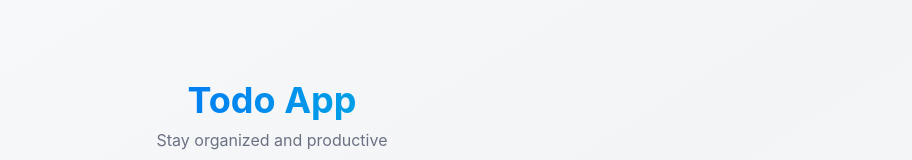
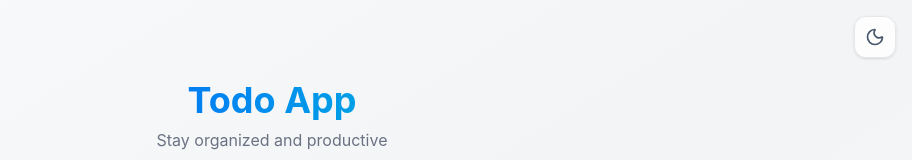
Before and after one commit to geoffreyxiaoai/todo_project, a React (Vite) app in the folder todo-app/: page / in a window 1280 px wide. Shown: the top 160 px of the page, without its empty margins (368-1280 px from the left). Built offline with nearby package versions, Linux system fonts and the light colour scheme.

Commit message:
feature: apply spec task - dark mode

```diff
--- a/todo-app/src/App.jsx
+++ b/todo-app/src/App.jsx
@@ -1,39 +1,59 @@
-import { QueryClient, QueryClientProvider } from '@tanstack/react-query';
-import { useMemo, useState } from 'react';
-import { useTodos } from './hooks/useTodos';
-import TodoInput from './components/TodoInput';
-import TodoList from './components/TodoList';
-import TodoFilter from './components/TodoFilter';
-import ConfirmDialog from './components/ConfirmDialog';
+import { QueryClient, QueryClientProvider } from "@tanstack/react-query";
+import { useMemo, useState } from "react";
+import { useTodos } from "./hooks/useTodos";
+import { useTheme } from "./hooks/useTheme";
+import TodoInput from "./components/TodoInput";
+import TodoList from "./components/TodoList";
+import TodoFilter from "./components/TodoFilter";
+import ConfirmDialog from "./components/ConfirmDialog";
+import ThemeToggle from "./components/ThemeToggle";
 
 const queryClient = new QueryClient();
 
 function TodoApp() {
-  const [filter, setFilter] = useState('all');
+  const [filter, setFilter] = useState("all");
   const [pendingDelete, setPendingDelete] = useState(null);
-  const { todos, isLoading, isError, addTodo, toggleTodo, deleteTodo, isAdding } = useTodos();
+  const {
+    todos,
+    isLoading,
+    isError,
+    addTodo,
+    toggleTodo,
+    deleteTodo,
+    isAdding,
+  } = useTodos();
+  const { theme, toggleTheme } = useTheme();
 
   const filteredTodos = useMemo(() => {
     if (!todos) return todos;
-    if (filter === 'todo') return todos.filter((t) => !t.completed);
-    if (filter === 'done') return todos.filter((t) => t.completed);
+    if (filter === "todo") return todos.filter((t) => !t.completed);
+    if (filter === "done") return todos.filter((t) => t.completed);
     return todos;
   }, [todos, filter]);
 
   return (
-    <div className="min-h-screen bg-gradient-to-br from-gray-50 via-gray-100 to-gray-50 flex flex-col items-center py-20 px-4">
+    <div className="min-h-screen bg-gradient-to-br from-gray-50 via-gray-100 to-gray-50 dark:from-slate-900 dark:via-slate-800 dark:to-slate-900 flex flex-col items-center py-20 px-4 transition-colors duration-300">
+      {/* Theme toggle in top-right corner */}
+      <div className="fixed top-4 right-4 z-50">
+        <ThemeToggle theme={theme} onToggle={toggleTheme} />
+      </div>
+
       <div className="w-full max-w-md mb-8 text-center">
         <h1 className="text-4xl font-bold text-transparent bg-clip-text bg-gradient-to-r from-blue-600 to-cyan-500 mb-2">
           Todo App
         </h1>
-        <p className="text-gray-500">Stay organized and productive</p>
+        <p className="text-gray-500 dark:text-slate-400">
+          Stay organized and productive
+        </p>
       </div>
 
       <TodoInput onAdd={addTodo} isAdding={isAdding} />
       <TodoFilter value={filter} onChange={setFilter} />
 
       {isLoading ? (
-        <div className="text-gray-500 animate-pulse">Loading tasks...</div>
+        <div className="text-gray-500 dark:text-slate-400 animate-pulse">
+          Loading tasks...
+        </div>
       ) : isError ? (
         <div className="text-red-400">Error loading tasks</div>
       ) : (
--- a/todo-app/src/components/ConfirmDialog.jsx
+++ b/todo-app/src/components/ConfirmDialog.jsx
@@ -1,22 +1,33 @@
-import { clsx } from 'clsx';
+import { clsx } from "clsx";
 
-export default function ConfirmDialog({ open, title, description, onCancel, onConfirm }) {
+export default function ConfirmDialog({
+  open,
+  title,
+  description,
+  onCancel,
+  onConfirm,
+}) {
   if (!open) return null;
 
   return (
     <div className="fixed inset-0 z-50 flex items-center justify-center px-4">
-      <div className="absolute inset-0 bg-black/30 backdrop-blur-sm" />
-      <div className="relative w-full max-w-sm rounded-2xl bg-white shadow-2xl border border-gray-100 p-6">
+      <div className="absolute inset-0 bg-black/30 dark:bg-black/50 backdrop-blur-sm" />
+      <div className="relative w-full max-w-sm rounded-2xl bg-white dark:bg-slate-800 shadow-2xl border border-gray-100 dark:border-slate-700 p-6">
         <div className="mb-4">
-          <h3 className="text-lg font-semibold text-gray-800">{title}</h3>
-          <p className="mt-1 text-sm text-gray-500">{description}</p>
+          <h3 className="text-lg font-semibold text-gray-800 dark:text-slate-100">
+            {title}
+          </h3>
+          <p className="mt-1 text-sm text-gray-500 dark:text-slate-400">
+            {description}
+          </p>
         </div>
         <div className="flex justify-end gap-2">
           <button
             onClick={onCancel}
             className={clsx(
-              "px-4 py-2 rounded-xl text-sm font-semibold text-gray-600 cursor-pointer",
-              "hover:bg-gray-100 transition-all duration-200"
+              "px-4 py-2 rounded-xl text-sm font-semibold cursor-pointer",
+              "text-gray-600 dark:text-slate-300",
+              "hover:bg-gray-100 dark:hover:bg-slate-700 transition-all duration-200"
             )}
           >
             Cancel
--- /dev/null
+++ b/todo-app/src/components/ThemeToggle.jsx
@@ -0,0 +1,25 @@
+import { Sun, Moon } from "lucide-react";
+import { clsx } from "clsx";
+
+export default function ThemeToggle({ theme, onToggle }) {
+  const isDark = theme === "dark";
+
+  return (
+    <button
+      onClick={onToggle}
+      aria-label={isDark ? "Switch to light mode" : "Switch to dark mode"}
+      className={clsx(
+        "p-2.5 rounded-xl transition-all duration-300 cursor-pointer",
+        "bg-white/80 dark:bg-slate-800/80 border border-gray-200 dark:border-slate-600",
+        "hover:bg-gray-100 dark:hover:bg-slate-700",
+        "shadow-sm hover:shadow-md backdrop-blur-sm"
+      )}
+    >
+      {isDark ? (
+        <Sun size={20} className="text-amber-500" />
+      ) : (
+        <Moon size={20} className="text-slate-600" />
+      )}
+    </button>
+  );
+}
--- a/todo-app/src/components/TodoFilter.jsx
+++ b/todo-app/src/components/TodoFilter.jsx
@@ -1,15 +1,15 @@
-import { clsx } from 'clsx';
+import { clsx } from "clsx";
 
 const FILTERS = [
-  { key: 'all', label: 'All' },
-  { key: 'todo', label: 'Todo' },
-  { key: 'done', label: 'Done' },
+  { key: "all", label: "All" },
+  { key: "todo", label: "Todo" },
+  { key: "done", label: "Done" },
 ];
 
 export default function TodoFilter({ value, onChange }) {
   return (
     <div className="w-full max-w-md mb-6">
-      <div className="flex items-center gap-2 p-1.5 rounded-2xl bg-white/80 border border-gray-200 shadow-sm backdrop-blur">
+      <div className="flex items-center gap-2 p-1.5 rounded-2xl bg-white/80 dark:bg-slate-800/80 border border-gray-200 dark:border-slate-700 shadow-sm backdrop-blur">
         {FILTERS.map((filter) => (
           <button
             key={filter.key}
@@ -20,7 +20,7 @@ export default function TodoFilter({ value, onChange }) {
               "focus-visible:outline-none focus-visible:ring-2 focus-visible:ring-blue-500/50",
               value === filter.key
                 ? "bg-gradient-to-r from-blue-600 to-cyan-500 text-white shadow-lg shadow-blue-500/30"
-                : "text-gray-600 hover:text-blue-600 hover:bg-blue-50/70"
+                : "text-gray-600 dark:text-slate-400 hover:text-blue-600 dark:hover:text-blue-400 hover:bg-blue-50/70 dark:hover:bg-slate-700/70"
             )}
           >
             {filter.label}
--- a/todo-app/src/components/TodoInput.jsx
+++ b/todo-app/src/components/TodoInput.jsx
@@ -1,15 +1,15 @@
-import { useState } from 'react';
-import { Plus } from 'lucide-react';
-import { clsx } from 'clsx';
+import { useState } from "react";
+import { Plus } from "lucide-react";
+import { clsx } from "clsx";
 
 export default function TodoInput({ onAdd, isAdding }) {
-  const [text, setText] = useState('');
+  const [text, setText] = useState("");
 
   const handleSubmit = (e) => {
     e.preventDefault();
     if (text.trim()) {
       onAdd(text);
-      setText('');
+      setText("");
     }
   };
 
@@ -21,9 +21,11 @@ export default function TodoInput({ onAdd, isAdding }) {
         onChange={(e) => setText(e.target.value)}
         placeholder="Add a new task..."
         className={clsx(
-          "w-full px-6 py-4 text-lg bg-white border border-gray-200 rounded-2xl shadow-sm",
-          "text-gray-900 placeholder-gray-400 outline-none transition-all duration-300",
-          "focus:border-blue-500 focus:ring-2 focus:ring-blue-500/20",
+          "w-full px-6 py-4 text-lg rounded-2xl shadow-sm",
+          "bg-white dark:bg-slate-800 border border-gray-200 dark:border-slate-600",
+          "text-gray-900 dark:text-slate-100 placeholder-gray-400 dark:placeholder-slate-500",
+          "outline-none transition-all duration-300",
+          "focus:border-blue-500 dark:focus:border-blue-400 focus:ring-2 focus:ring-blue-500/20 dark:focus:ring-blue-400/20",
           "disabled:opacity-50 disabled:cursor-not-allowed"
         )}
         disabled={isAdding}
--- /dev/null
+++ b/todo-app/src/hooks/useTheme.js
@@ -0,0 +1,61 @@
+import { useState, useEffect } from "react";
+
+const THEME_KEY = "todo-app-theme";
+
+/**
+ * Hook to manage theme state with localStorage persistence and system preference detection.
+ * @returns {{ theme: 'light' | 'dark', toggleTheme: () => void, setTheme: (theme: 'light' | 'dark') => void }}
+ */
+export function useTheme() {
+  const [theme, setThemeState] = useState(() => {
+    // Check localStorage first
+    if (typeof window !== "undefined") {
+      const stored = localStorage.getItem(THEME_KEY);
+      if (stored === "light" || stored === "dark") {
+        return stored;
+      }
+      // Fall back to system preference
+      if (window.matchMedia("(prefers-color-scheme: dark)").matches) {
+        return "dark";
+      }
+    }
+    return "light";
+  });
+
+  // Apply theme class to document and persist to localStorage
+  useEffect(() => {
+    const root = document.documentElement;
+    if (theme === "dark") {
+      root.classList.add("dark");
+    } else {
+      root.classList.remove("dark");
+    }
+    localStorage.setItem(THEME_KEY, theme);
+  }, [theme]);
+
+  // Listen for system preference changes (only affects if no stored preference)
+  useEffect(() => {
+    const mediaQuery = window.matchMedia("(prefers-color-scheme: dark)");
+    const handleChange = (e) => {
+      const stored = localStorage.getItem(THEME_KEY);
+      // Only update if user hasn't manually set a preference
+      if (!stored) {
+        setThemeState(e.matches ? "dark" : "light");
+      }
+    };
+    mediaQuery.addEventListener("change", handleChange);
+    return () => mediaQuery.removeEventListener("change", handleChange);
+  }, []);
+
+  const setTheme = (newTheme) => {
+    if (newTheme === "light" || newTheme === "dark") {
+      setThemeState(newTheme);
+    }
+  };
+
+  const toggleTheme = () => {
+    setThemeState((prev) => (prev === "light" ? "dark" : "light"));
+  };
+
+  return { theme, toggleTheme, setTheme };
+}
--- a/todo-app/src/index.css
+++ b/todo-app/src/index.css
@@ -1,18 +1,42 @@
 @import "tailwindcss";
+
+/* Enable Tailwind dark mode with class strategy */
+@custom-variant dark (&:where(.dark, .dark *));
 
 :root {
   font-family: Inter, system-ui, Avenir, Helvetica, Arial, sans-serif;
   line-height: 1.5;
   font-weight: 400;
 
-  color-scheme: light dark;
-  color: rgba(255, 255, 255, 0.87);
-  background-color: #242424;
+  /* Light theme colors */
+  --color-bg-primary: #f9fafb;
+  --color-bg-secondary: #ffffff;
+  --color-bg-tertiary: #f3f4f6;
+  --color-text-primary: #111827;
+  --color-text-secondary: #374151;
+  --color-text-muted: #6b7280;
+  --color-border: #e5e7eb;
+  --color-border-hover: #d1d5db;
 
+  color-scheme: light;
   font-synthesis: none;
   text-rendering: optimizeLegibility;
   -webkit-font-smoothing: antialiased;
   -moz-osx-font-smoothing: grayscale;
+}
+
+/* Dark theme overrides */
+.dark {
+  --color-bg-primary: #0f172a;
+  --color-bg-secondary: #1e293b;
+  --color-bg-tertiary: #334155;
+  --color-text-primary: #f1f5f9;
+  --color-text-secondary: #cbd5e1;
+  --color-text-muted: #94a3b8;
+  --color-border: #334155;
+  --color-border-hover: #475569;
+
+  color-scheme: dark;
 }
 
 body {
```
Also changed, not shown: todo-app/src/components/TodoItem.jsx (+24 -15 lines).
